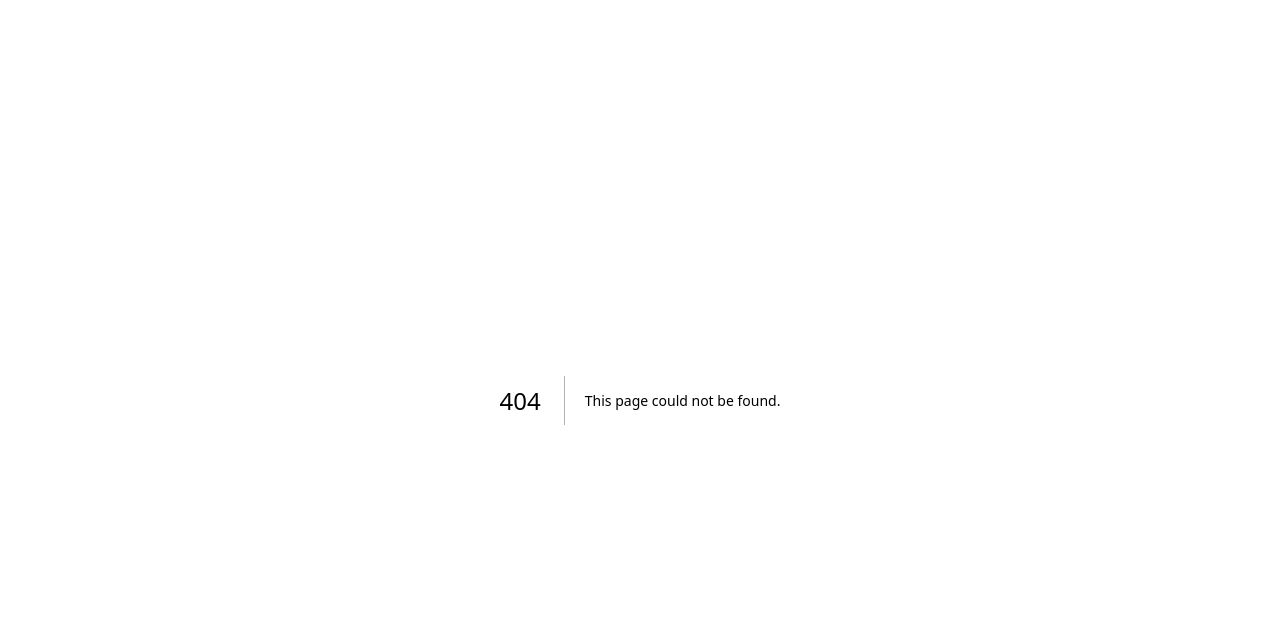
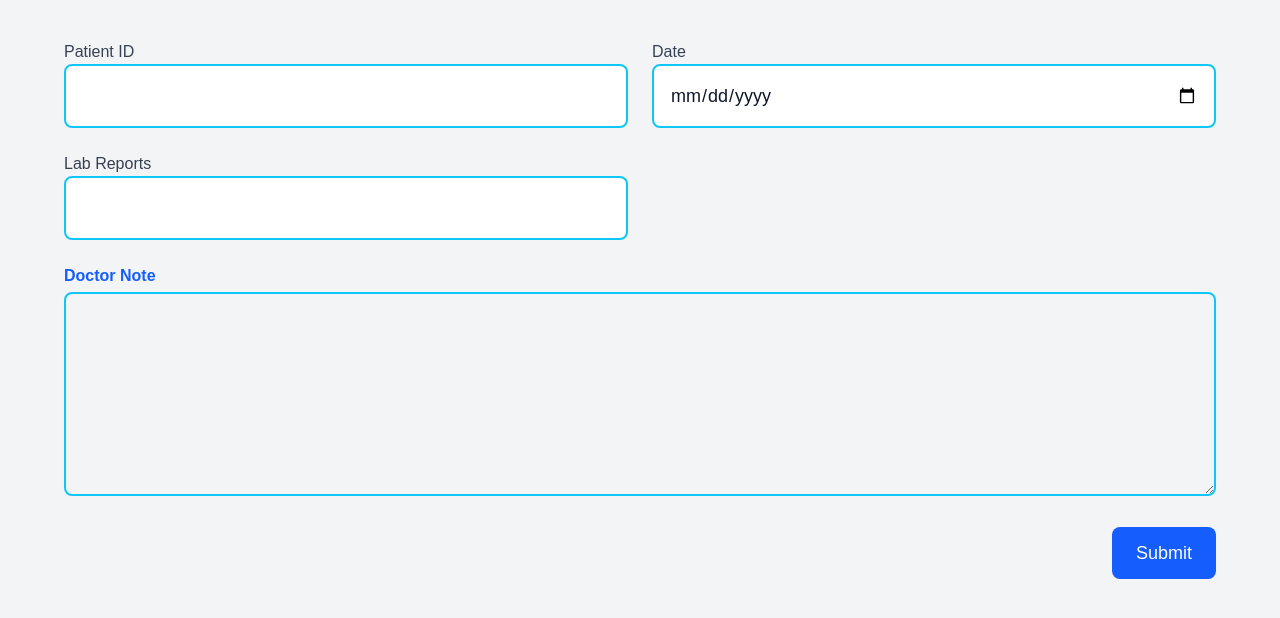
Before and after one commit to nminekshi/docuHealth-Project, a Next.js app: page /DoctorProfile in a window 1280 px wide. Before the commit this address had no page. Shown: the top 618 px of the page. Built offline with nearby package versions, Linux system fonts and the light colour scheme.

Commit message:
DoctorProfile completed

```diff
--- /dev/null
+++ b/app/DoctorProfile/page.tsx
@@ -0,0 +1,11 @@
+import RegistrationForm from '../component/DoctorProfile';
+
+const RegisterPage = () => {
+  return (
+    <div>
+      <RegistrationForm />
+    </div>
+  );
+};
+
+export default RegisterPage;
--- /dev/null
+++ b/app/component/DoctorProfile.tsx
@@ -0,0 +1,114 @@
+"use client";
+
+import { useState } from "react";
+
+export default function MedicalForm() {
+  const [formData, setFormData] = useState({
+    patientId: "",
+    date: "",
+    labReports: "",
+    doctorNote: "",
+  });
+
+  const [submitted, setSubmitted] = useState(false);
+
+  const handleChange = (e: React.ChangeEvent<HTMLInputElement | HTMLTextAreaElement>) => {
+    setFormData({ ...formData, [e.target.name]: e.target.value });
+  };
+
+  const handleSubmit = (e: React.FormEvent) => {
+    e.preventDefault();
+    if (!formData.patientId.trim()) {
+      alert("Patient ID is required!");
+      return;
+    }
+    console.log("Form submitted:", formData);
+    setSubmitted(true);
+  };
+
+  return (
+    <div className="min-h-screen w-full bg-gray-100 p-10 flex justify-center">
+      <div className="w-full max-w-6xl">
+        <form onSubmit={handleSubmit} className="grid grid-cols-1 md:grid-cols-2 gap-6">
+          {/* Patient ID */}
+          <div className="flex flex-col">
+            <label htmlFor="patientId" className="text-gray-700 font-medium">
+              Patient ID
+            </label>
+            <input
+              type="text"
+              id="patientId"
+              name="patientId"
+              value={formData.patientId}
+              onChange={handleChange}
+              className="w-full p-4 border-2 border-[#0FC6F9] rounded-lg bg-white text-gray-900 text-lg focus:outline-none focus:ring-2 focus:ring-[#0FC6F9]"
+              required
+            />
+          </div>
+
+          {/* Date */}
+          <div className="flex flex-col">
+            <label htmlFor="date" className="text-gray-700 font-medium">
+              Date
+            </label>
+            <input
+              type="date"
+              id="date"
+              name="date"
+              value={formData.date}
+              onChange={handleChange}
+              className="w-full p-4 border-2 border-[#0FC6F9] rounded-lg bg-white text-gray-900 text-lg focus:outline-none focus:ring-2 focus:ring-[#0FC6F9]"
+              required
+            />
+          </div>
+
+          {/* Lab Reports */}
+          <div className="flex flex-col">
+            <label htmlFor="labReports" className="text-gray-700 font-medium">
+              Lab Reports
+            </label>
+            <input
+              type="text"
+              id="labReports"
+              name="labReports"
+              value={formData.labReports}
+              onChange={handleChange}
+              className="w-full p-4 border-2 border-[#0FC6F9] rounded-lg bg-white text-gray-900 text-lg focus:outline-none focus:ring-2 focus:ring-[#0FC6F9]"
+            />
+          </div>
+
+          {/* Doctor Note - Full Width */}
+          <div className="col-span-1 md:col-span-2">
+            <label htmlFor="doctorNote" className="block text-blue-600 font-bold mb-1">
+              Doctor Note
+            </label>
+            <textarea
+              id="doctorNote"
+              name="doctorNote"
+              value={formData.doctorNote}
+              onChange={handleChange}
+              rows={6}
+              className="w-full p-4 border-2 border-[#0FC6F9] rounded-lg bg-gray-100 text-gray-900 text-lg focus:outline-none focus:ring-2 focus:ring-[#0FC6F9]"
+            ></textarea>
+          </div>
+
+          {/* Submit Button */}
+          <div className="col-span-1 md:col-span-2 flex justify-end">
+            <button
+              type="submit"
+              className="bg-blue-600 text-white px-6 py-3 rounded-lg hover:bg-blue-700 transition text-lg"
+            >
+              Submit
+            </button>
+          </div>
+
+          {submitted && (
+            <p className="col-span-1 md:col-span-2 text-green-600 text-center mt-3 text-lg">
+              Form submitted successfully!
+            </p>
+          )}
+        </form>
+      </div>
+    </div>
+  );
+}
```
